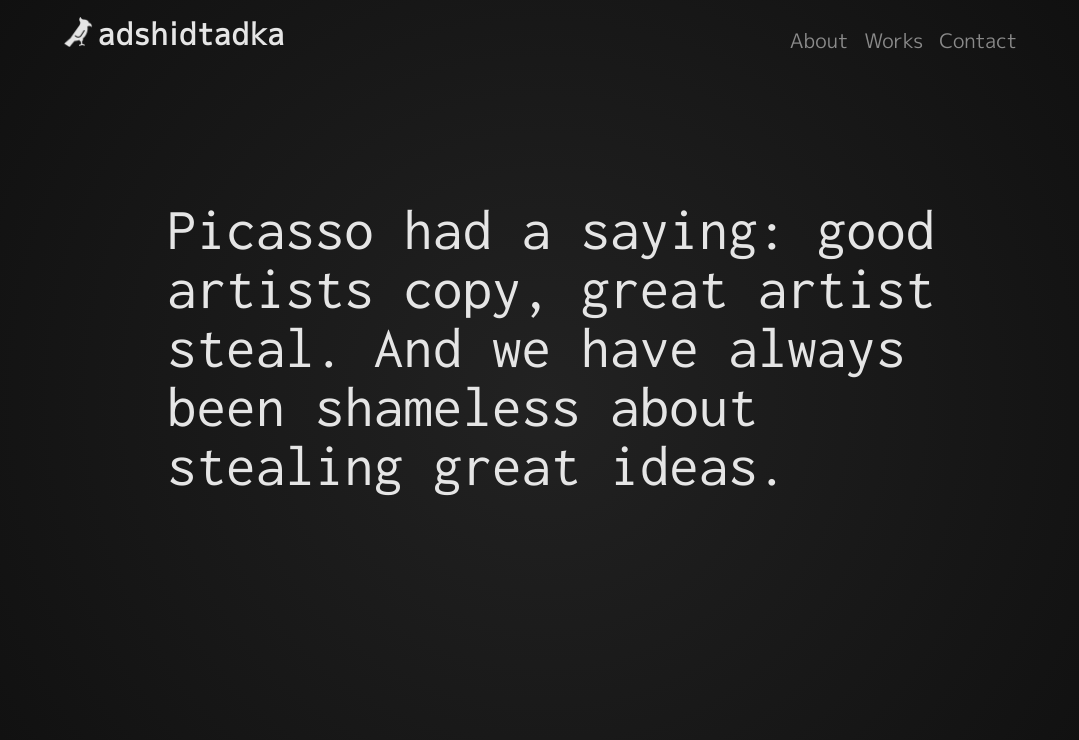
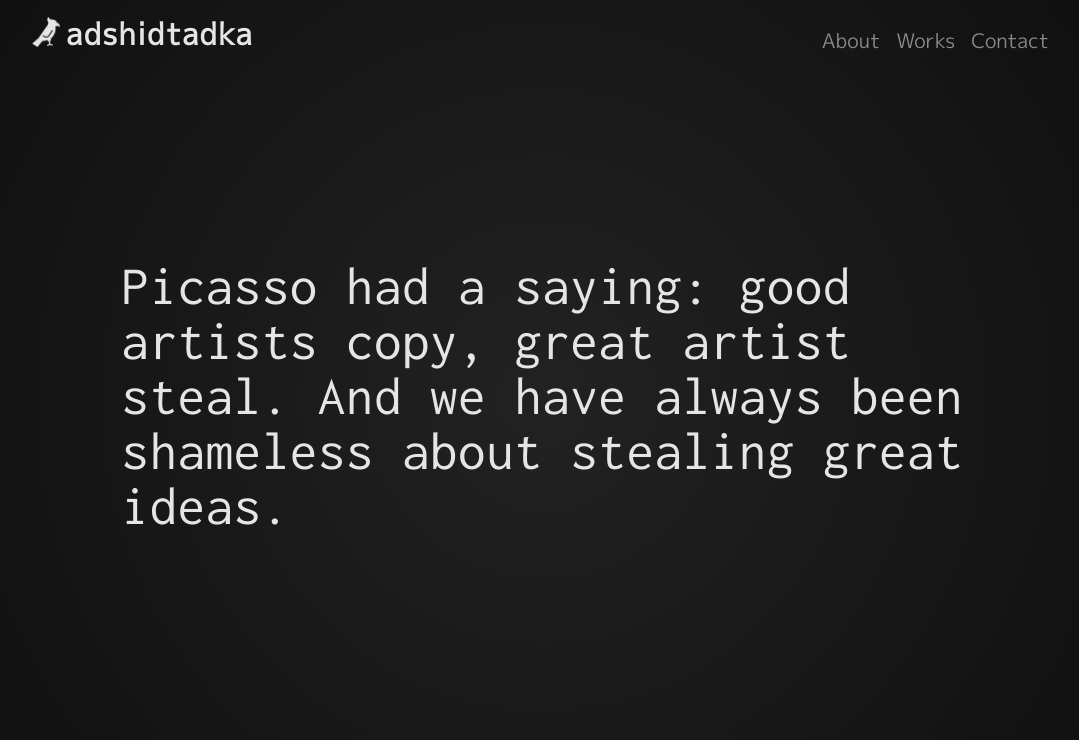
Before and after one commit to adshidtadka/portfolio, a Vue app: page / in a window 1280 px wide. Shown: the top 740 px of the page, without its empty margins (96-1175 px from the left). Built offline with nearby package versions, Linux system fonts and the light colour scheme.

Commit message:
widthを調整

```diff
--- a/src/App.vue
+++ b/src/App.vue
@@ -52,7 +52,7 @@
     font-size: 16px;
     margin: 0 auto;
     color: #e5e5e5;
-    width: 80%;
+    width: 85%;
     height: auto;
     min-height: 100%;
     position: relative;
--- a/src/components/RandomText.vue
+++ b/src/components/RandomText.vue
@@ -4,7 +4,7 @@
 export default {
   name: "RandomText",
   components: {
-    Letter
+    Letter,
   },
   props: {
     text: String,
@@ -15,15 +15,15 @@
     animationDuration: Number,
     animate: String,
     homePage: Boolean,
-    numKeyframes: Number
+    numKeyframes: Number,
   },
   data() {
     return {
       state: {
         numRows: null,
         chars: null,
-        updated: false
-      }
+        updated: false,
+      },
     };
   },
   watch: {
@@ -32,7 +32,7 @@
     },
     width() {
       this.state = this._mapCharPositions();
-    }
+    },
   },
   mounted() {
     this.state = this._mapCharPositions();
@@ -93,13 +93,13 @@
           chars.push([
             col * fontWidth + margin * (col + 1), // x
             Math.floor(i / charsPerRow) * this.fontHeight, // y
-            text[i]
+            text[i],
           ]);
         }
       }
       const numRows = Math.ceil(textLength / charsPerRow);
       return { numRows, chars, updated: true };
-    }
+    },
   },
   render(createElement) {
     if (this.state.chars == null) {
@@ -109,12 +109,12 @@
         "div",
         {
           class: {
-            container: true
+            "char-container": true,
           },
           style: {
             height: this.state.numRows * this.fontHeight,
-            width: this.width
-          }
+            width: this.width,
+          },
         },
         this.state.chars.map((char, i) => {
           return createElement(Letter, {
@@ -132,20 +132,21 @@
               animationStart:
                 ((this.animationDuration - this.animationSpeed) /
                   this.state.chars.length) *
-                i
-            }
+                i,
+            },
           });
         })
       );
     }
-  }
+  },
 };
 </script>
 
 <style lang="scss" scoped>
-.container {
+.char-container {
   position: relative;
-  top: -140px;
-  left: 120px;
+  width: 80%;
+  top: -80px;
+  height: auto;
 }
 </style>
--- a/src/views/Home.vue
+++ b/src/views/Home.vue
@@ -27,14 +27,14 @@
       fadeInOut: true,
       animationDuration: 4000,
       animationSpeed: 1000,
-      fontSize: 59,
+      fontSize: 55,
       numKeyframes: 20,
       animate: "in",
     };
   },
   computed: {
     width() {
-      return document.body.offsetWidth * 0.6;
+      return document.getElementById("app").offsetWidth * 0.8;
     },
   },
   created() {
@@ -45,6 +45,7 @@
   methods: {
     _getWindowWidth() {
       return (
+        document.getElementById("app").offsetWidth ||
         window.innerWidth ||
         document.documentElement.clientWidth ||
         document.body.clientWidth
@@ -66,8 +67,8 @@
     },
     _handleResize() {
       const width = this._getWindowWidth();
-      if (Math.abs(width * 0.6 - this.state.width) > 100) {
-        this.state.width *= 0.6;
+      if (Math.abs(width * 0.6 - this.width) > 100) {
+        this.width *= 0.6;
       }
     },
   },
@@ -77,8 +78,7 @@
 <style lang="scss" scoped>
 // Styles ------------------------------------------------------
 #home {
-  top: 0;
-  left: 0;
+  width: 100%;
   min-height: 530px;
   overflow: hidden;
   display: flex;
```
